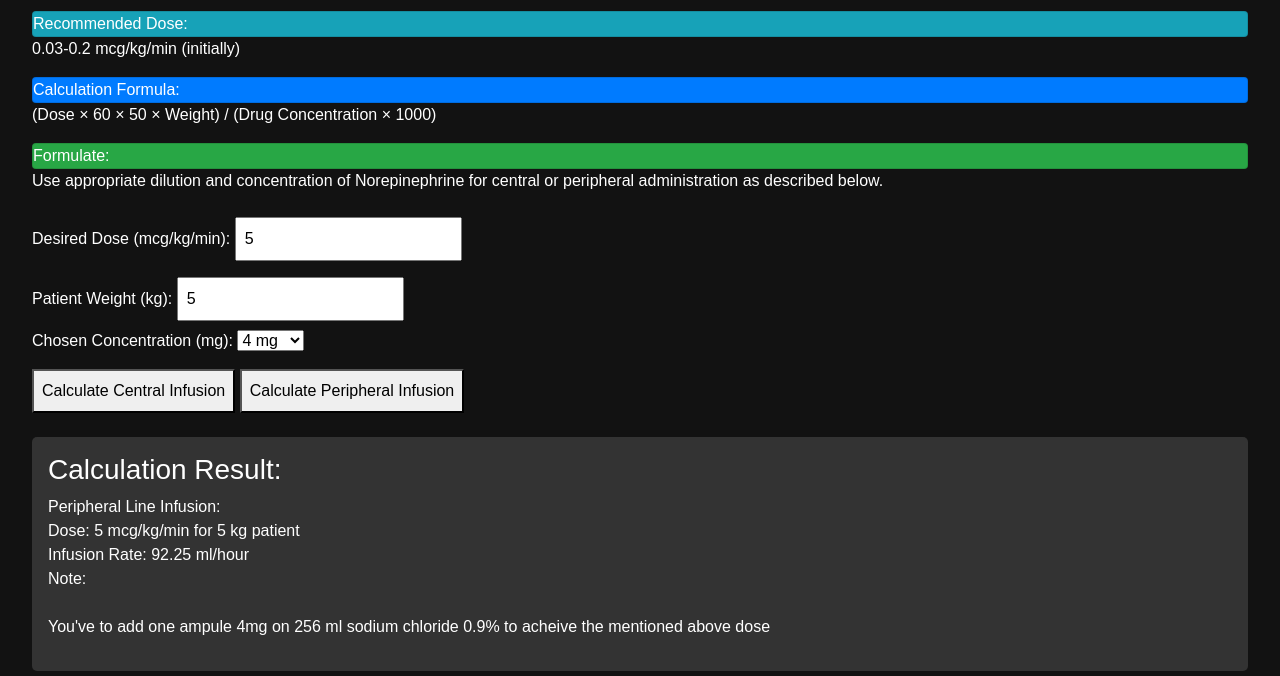
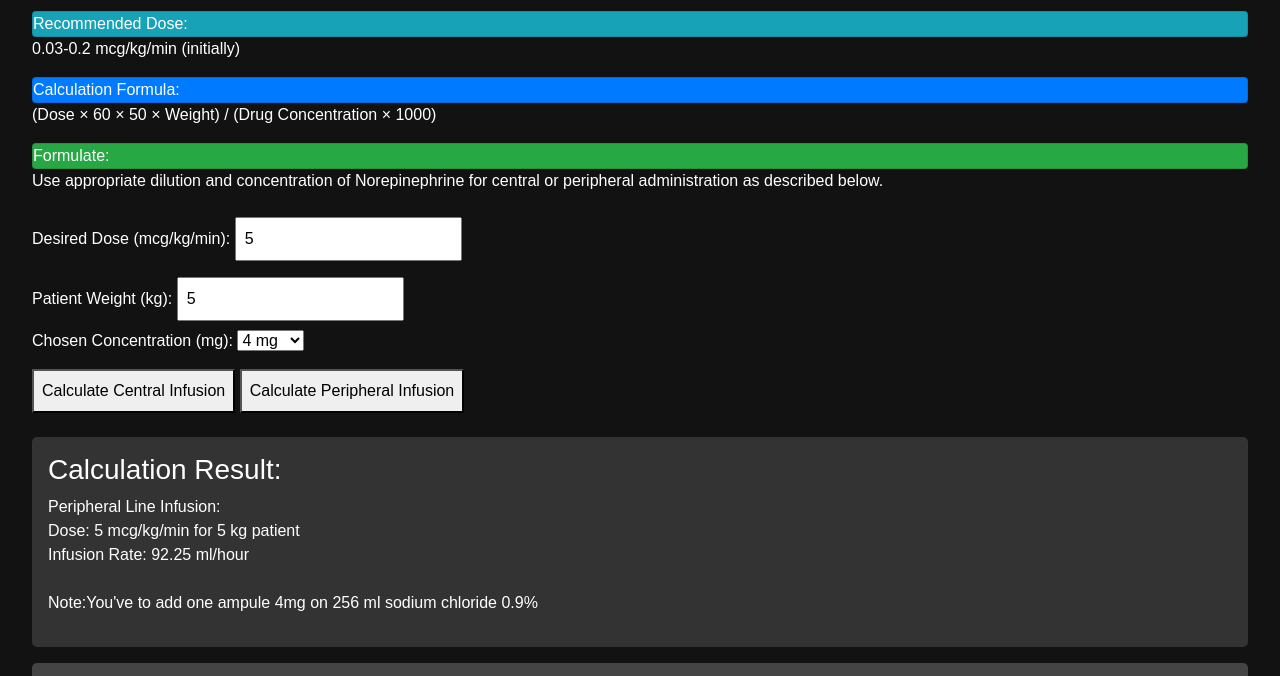
Before and after one commit to AbdelazizGedella/Calculator, a plain HTML site: page norepinephrine.html in a window 1280 px wide. Both pictures are taken after typing "5", "5" into the empty fields and a click on the button "Calculate Peripheral Infusion". Shown: the part 91-767 px from the top of the page. Drawn offline with nearby package versions, Linux system fonts and the light colour scheme.

Commit message:
Update norepinephrine.html

```diff
--- a/norepinephrine.html
+++ b/norepinephrine.html
@@ -121,9 +121,9 @@
             document.getElementById('output').innerText =
                 `Peripheral Line Infusion:\n` +
                 `Dose: ${dose} mcg/kg/min for ${weight} kg patient\n` +
-                `Infusion Rate: ${infusionRate.toFixed(2)} ml/hour \n`+
- `Note:\n` +
- `\n You've to add one ampule 4mg on 256 ml sodium chloride 0.9% to acheive the mentioned above dose` ;
+                `Infusion Rate: ${infusionRate.toFixed(2)} ml/hour \n\n`+
+ `Note:` +
+ `You've to add one ampule 4mg on 256 ml sodium chloride 0.9%` ;
         }
     </script>
 </body>
```
